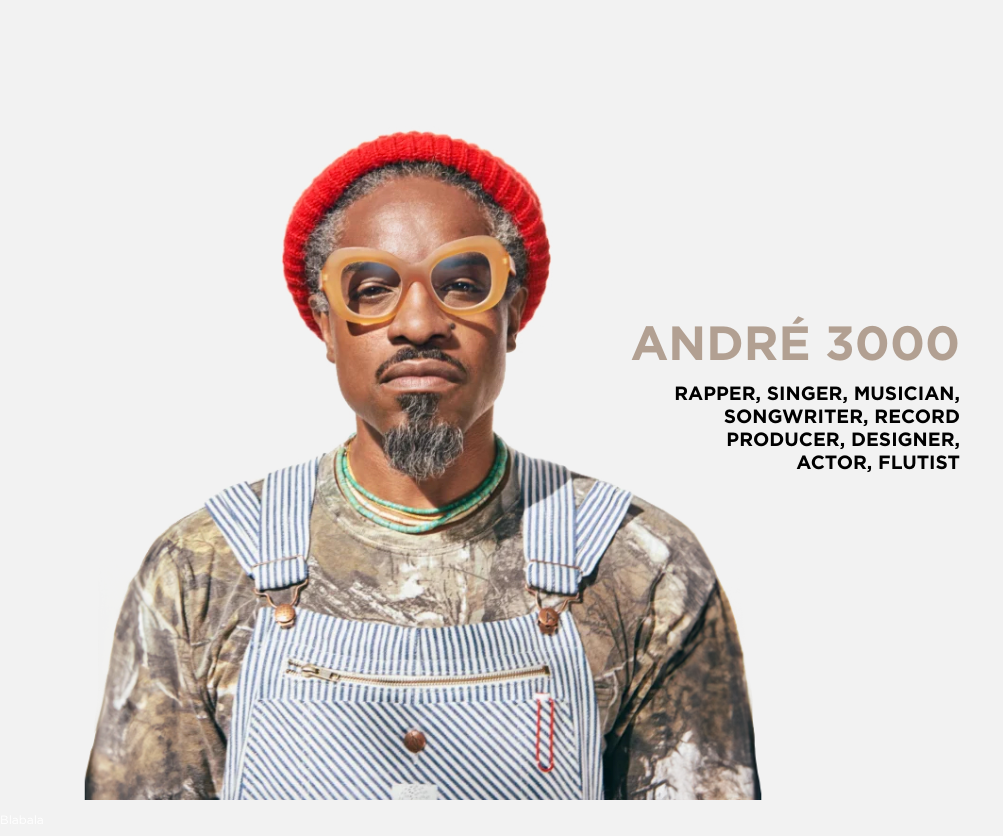
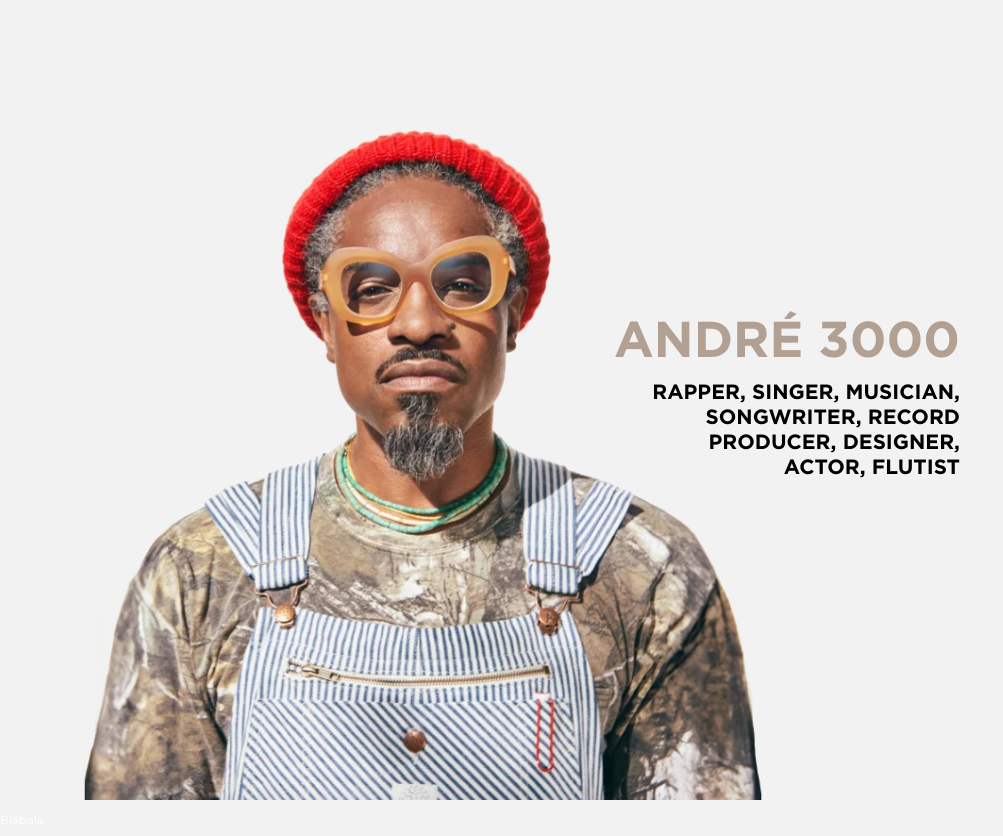
Before and after one commit to dsw225/Andre3000Portfolio, a plain HTML site: page index.html in a window 1280 px wide. Shown: the top 836 px of the page, without its empty margins (0-1003 px from the left). Drawn offline with Linux system fonts and the light colour scheme.

Commit message:
Finished first slide beyond max and min

```diff
--- a/css/style.css
+++ b/css/style.css
@@ -50,14 +50,14 @@ body {
     margin-left: auto;
     margin-top: -1vh;
     text-align: right;
-    font-size: 2em;
+    font-size: 2.1em;
     h1, p{
         margin-block-start: 0em;
         margin-block-end: 0.2em;
     }
     p {
         color: var(--text-dark);
-        font-size: .8em;
+        font-size: .82em;
     }
 }
 
```
